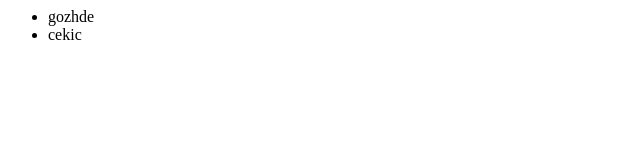
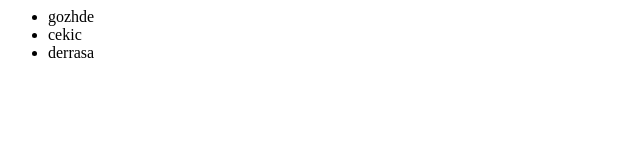
Before and after one commit to gitkoli/newGitTest, a plain HTML site: page index.html in a window 1280 px wide. Shown: the full height of the page, 0-640 px from the left. Drawn offline with Linux system fonts and the light colour scheme.

Commit message:
commit from local repo

```diff
--- a/index.html
+++ b/index.html
@@ -8,6 +8,9 @@
                 <li>
                     cekic
                 </li>
+                <li>
+                    derrasa
+                </li>
             </ul>
         </div>
     </body>
```
